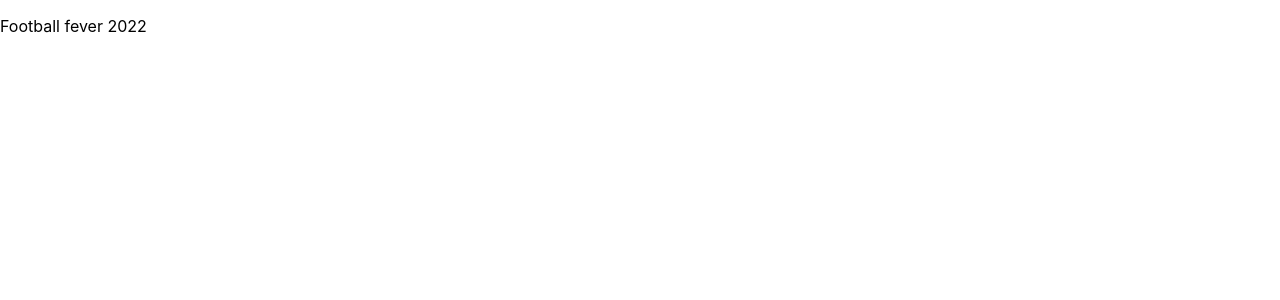
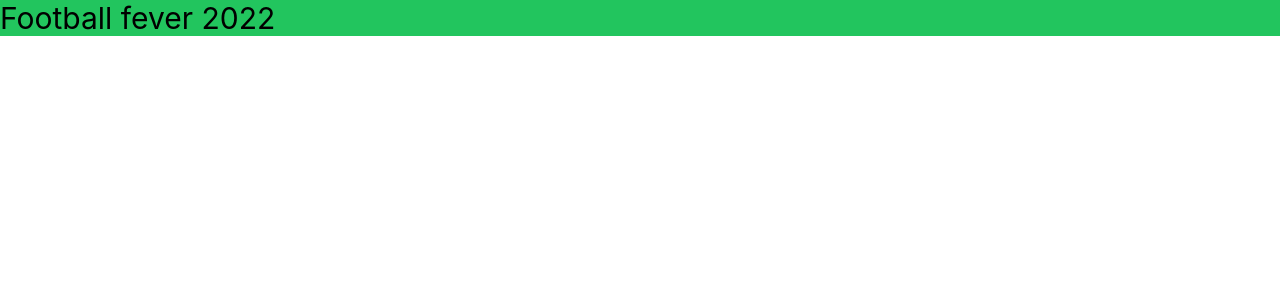
Before and after one commit to probirghosh45/football-fever, a React (Create React App) app: page / in a window 1280 px wide. Shown: the top 300 px of the page. Built offline with nearby package versions, Linux system fonts and the light colour scheme.

Commit message:
tailwind-css initialized

```diff
--- a/package.json
+++ b/package.json
@@ -34,5 +34,8 @@
       "last 1 firefox version",
       "last 1 safari version"
     ]
+  },
+  "devDependencies": {
+    "tailwindcss": "^3.1.3"
   }
 }
--- a/src/App.js
+++ b/src/App.js
@@ -1,8 +1,7 @@
-
 function App() {
   return (
     <>
-      <p>Football fever 2022</p>
+      <p class="text-3xl bg-green-500">Football fever 2022</p>
     </>
   );
 }
--- a/src/index.css
+++ b/src/index.css
@@ -1,3 +1,6 @@
+@tailwind base;
+@tailwind components;
+@tailwind utilities;
 body {
   margin: 0;
   font-family: -apple-system, BlinkMacSystemFont, 'Segoe UI', 'Roboto', 'Oxygen',
--- /dev/null
+++ b/tailwind.config.js
@@ -0,0 +1,8 @@
+/** @type {import('tailwindcss').Config} */
+module.exports = {
+  content: ["./src/**/*.{html,js}"],
+  theme: {
+    extend: {},
+  },
+  plugins: [],
+}
```
Also changed, not shown: 1 other file (tests, documents, lock files or other folders).
